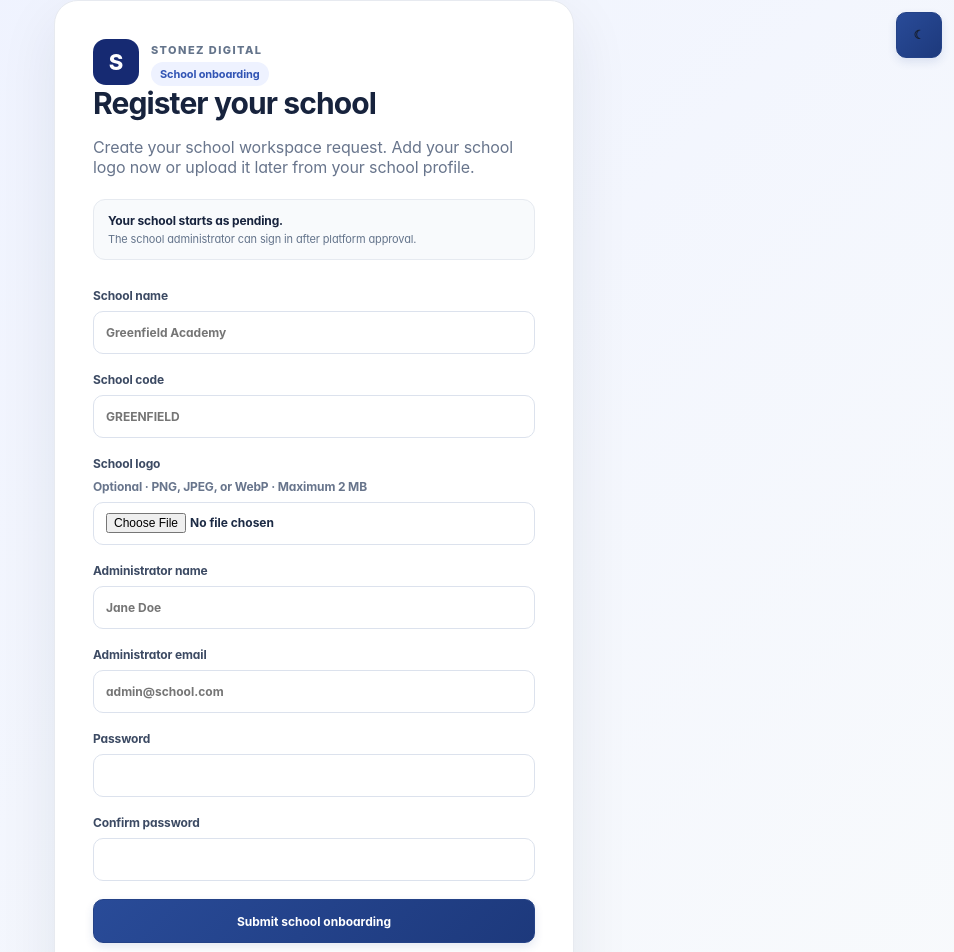
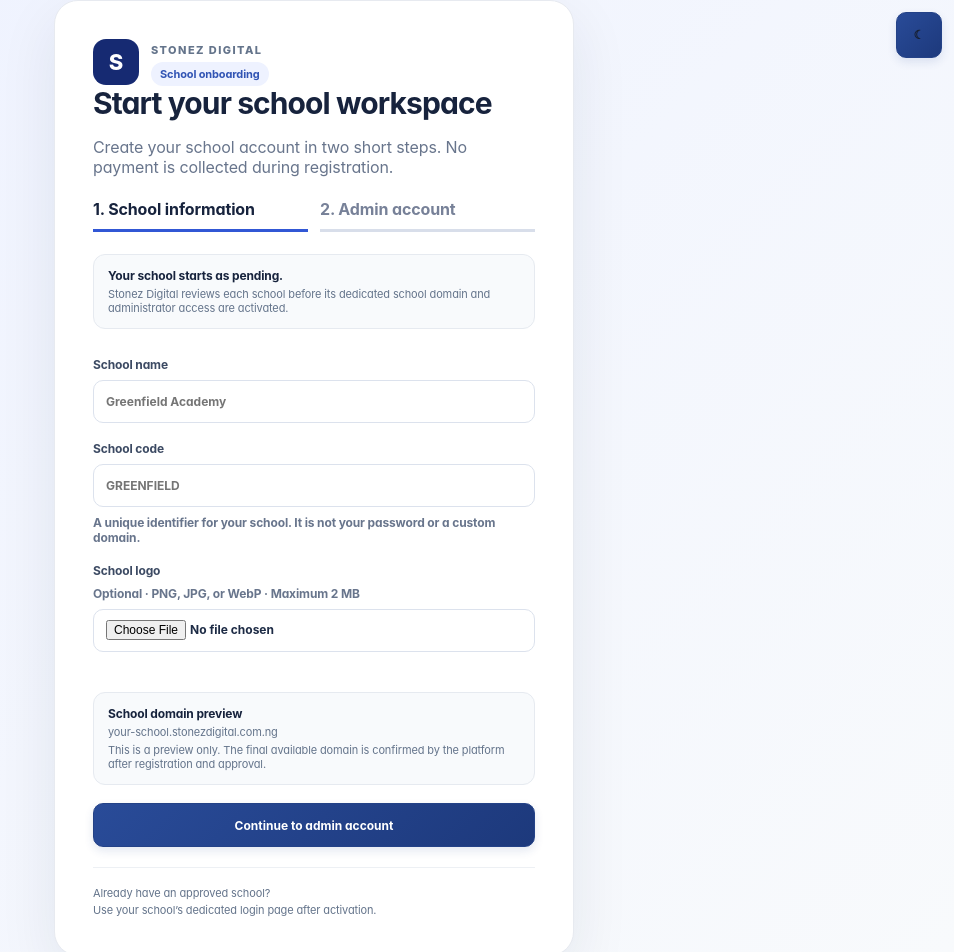
Before and after one commit to Stonez-Digital/user-management-app, a Next.js app in the folder frontend/: page /school-signup in a window 1280 px wide. Shown: the top 952 px of the page, without its empty margins (326-1280 px from the left). Built offline with nearby package versions, Linux system fonts and the light colour scheme.

Commit message:
Enhance school signup with two-step onboarding

```diff
--- a/frontend/app/school-signup/page.tsx
+++ b/frontend/app/school-signup/page.tsx
@@ -1,57 +1,113 @@
 "use client";
+
 import {useState} from "react";
 
-async function readResponse(response:Response){const text=await response.text();if(!text)return {};try{return JSON.parse(text)}catch{return {error:`API returned HTTP ${response.status}`}}}
+type SignupForm = {
+ school_name:string; school_code:string; admin_name:string;
+ admin_email:string; admin_password:string; confirm_password:string;
+};
+
+async function readResponse(response:Response){
+ const text=await response.text();
+ if(!text)return {};
+ try{return JSON.parse(text)}catch{return {error:`API returned HTTP ${response.status}`}}
+}
 
 const allowedLogoTypes=["image/png","image/jpeg","image/webp"];
 const maxLogoBytes=2*1024*1024;
 
+function previewSlug(name:string){
+ return name.trim().toLowerCase().replace(/[^a-z0-9]+/g,"-").replace(/^-|-$/g,"").slice(0,60)||"your-school";
+}
+
 export default function SchoolSignup(){
- const [form,setForm]=useState({school_name:"",school_code:"",admin_name:"",admin_email:"",admin_password:"",confirm_password:""});
+ const [step,setStep]=useState<1|2>(1);
+ const [form,setForm]=useState<SignupForm>({school_name:"",school_code:"",admin_name:"",admin_email:"",admin_password:"",confirm_password:""});
  const [logo,setLogo]=useState<File|null>(null);
- const [error,setError]=useState(""); const [success,setSuccess]=useState(""); const [assignedDomain,setAssignedDomain]=useState(""); const [loading,setLoading]=useState(false);
- function update(key:string,value:string){setForm(v=>({...v,[key]:value}))}
+ const [error,setError]=useState("");
+ const [success,setSuccess]=useState("");
+ const [assignedDomain,setAssignedDomain]=useState("");
+ const [loading,setLoading]=useState(false);
+
+ function update(key:keyof SignupForm,value:string){
+  setForm(current=>({...current,[key]:value}));
+ }
+
  function selectLogo(file:File|null){
   setError("");
-  if(!file){setLogo(null);return}
-  if(!allowedLogoTypes.includes(file.type)){setError("School logo must be a PNG, JPEG, or WebP image.");return}
-  if(file.size===0||file.size>maxLogoBytes){setError("School logo must be no larger than 2 MB.");return}
+  if(!file){setLogo(null);return;}
+  if(!allowedLogoTypes.includes(file.type)){setError("School logo must be a PNG, JPEG, or WebP image.");return;}
+  if(file.size===0||file.size>maxLogoBytes){setError("School logo must be no larger than 2 MB. This matches the current secure upload limit.");return;}
   setLogo(file);
  }
- async function submit(e:React.FormEvent){
-  e.preventDefault();setError("");setSuccess("");setAssignedDomain("");
-  if(form.admin_password!==form.confirm_password){setError("Passwords do not match");return}
+
+ function continueToAdmin(event:React.FormEvent<HTMLFormElement>){
+  event.preventDefault();
+  setError("");
+  if(!form.school_name.trim()||form.school_name.trim().length<2){setError("Enter your school name to continue.");return;}
+  if(!/^[A-Z0-9-]{2,50}$/.test(form.school_code.trim())){setError("Use a school code with 2–50 letters, numbers, or hyphens.");return;}
+  setStep(2);
+ }
+
+ async function submit(event:React.FormEvent<HTMLFormElement>){
+  event.preventDefault();
+  setError("");setSuccess("");setAssignedDomain("");
+  if(form.admin_password!==form.confirm_password){setError("Passwords do not match.");return;}
+  if(form.admin_password.length<8){setError("Use a password with at least 8 characters.");return;}
   setLoading(true);
   try{
    const payload=new FormData();
-   payload.append("school_name",form.school_name);
-   payload.append("school_code",form.school_code);
-   payload.append("admin_name",form.admin_name);
-   payload.append("admin_email",form.admin_email);
+   payload.append("school_name",form.school_name.trim());
+   payload.append("school_code",form.school_code.trim().toUpperCase());
+   payload.append("admin_name",form.admin_name.trim());
+   payload.append("admin_email",form.admin_email.trim());
    payload.append("admin_password",form.admin_password);
    if(logo)payload.append("logo",logo,logo.name);
-   const r=await fetch("/backend/auth/school-signup",{method:"POST",body:payload});
-   const d=await readResponse(r);
-   if(!r.ok)throw Error(d?.error?.message||d?.error||"Unable to submit school onboarding");
-   setAssignedDomain(d?.school?.domain||"");
-   setSuccess("School registration submitted. Your school logo has been saved with the registration. Your school domain will become active after Stonez Digital approves the school.");
-  }catch(e){setError(e instanceof Error?e.message:"Unable to submit school onboarding")}finally{setLoading(false)}
+   const response=await fetch("/backend/auth/school-signup",{method:"POST",body:payload});
+   const data=await readResponse(response);
+   if(!response.ok)throw Error(data?.error?.message||data?.error||"Unable to submit school onboarding.");
+   setAssignedDomain(data?.school?.domain||"");
+   setSuccess("Your school registration has been submitted. Your school workspace is pending approval by Stonez Digital. The administrator can sign in after approval and domain activation.");
+  }catch(err){
+   setError(err instanceof Error?err.message:"Unable to submit school onboarding.");
+  }finally{setLoading(false);}
  }
- return <main className="auth-shell"><section className="auth-card auth-card-wide">
-  <div className="auth-brand"><div className="brand-mark">S</div><div><p className="eyebrow">STONEZ DIGITAL</p><span className="tenant-badge">School onboarding</span></div></div>
-  <h1>Register your school</h1><p className="muted">Create your school workspace request. Add your school logo now or upload it later from your school profile.</p>
-  <div className="tenant-note"><strong>Your school starts as pending.</strong><span>The school administrator can sign in after platform approval.</span></div>
-  <form onSubmit={submit} className="form">
-   <label>School name<input value={form.school_name} onChange={e=>update("school_name",e.target.value)} placeholder="Greenfield Academy" required/></label>
-   <label>School code<input value={form.school_code} onChange={e=>update("school_code",e.target.value.toUpperCase())} placeholder="GREENFIELD" maxLength={50} required/></label>
-   <label>School logo <span className="muted">Optional · PNG, JPEG, or WebP · Maximum 2 MB</span><input type="file" accept="image/png,image/jpeg,image/webp" onChange={e=>selectLogo(e.target.files?.[0]||null)}/>{logo&&<span className="muted">Selected: {logo.name} · {(logo.size/1024).toFixed(0)} KB</span>}</label>
-   <label>Administrator name<input value={form.admin_name} onChange={e=>update("admin_name",e.target.value)} placeholder="Jane Doe" required/></label>
-   <label>Administrator email<input type="email" value={form.admin_email} onChange={e=>update("admin_email",e.target.value)} placeholder="admin@school.com" required/></label>
-   <label>Password<input type="password" value={form.admin_password} onChange={e=>update("admin_password",e.target.value)} minLength={8} autoComplete="new-password" required/></label>
-   <label>Confirm password<input type="password" value={form.confirm_password} onChange={e=>update("confirm_password",e.target.value)} minLength={8} autoComplete="new-password" required/></label>
-   {error&&<div className="error" role="alert">{error}</div>}{success&&<div className="success" role="status">{success}{assignedDomain&&<p><strong>Your reserved school domain:</strong> https://{assignedDomain}</p>}<p>Your school administrator can sign in after approval and domain activation.</p></div>}
-   <button disabled={loading}>{loading?"Submitting...":"Submit school onboarding"}</button>
-  </form>
-  <div className="auth-footer"><span>Already have an approved school?</span><span>Your school domain will be available after approval.</span></div>
- </section></main>
+
+ return <main className="auth-shell">
+  <section className="auth-card auth-card-wide">
+   <div className="auth-brand"><div className="brand-mark">S</div><div><p className="eyebrow">STONEZ DIGITAL</p><span className="tenant-badge">School onboarding</span></div></div>
+   <h1>Start your school workspace</h1>
+   <p className="muted">Create your school account in two short steps. No payment is collected during registration.</p>
+   <div aria-label="Registration progress" style={{display:"flex",gap:12,margin:"22px 0"}}>
+    <div style={{flex:1,borderBottom:step===1?"3px solid #3157d5":"3px solid #16a36a",paddingBottom:10}}><strong>1. School information</strong></div>
+    <div style={{flex:1,borderBottom:step===2?"3px solid #3157d5":"3px solid #d8deea",paddingBottom:10,color:step===2?"inherit":"#778198"}}><strong>2. Admin account</strong></div>
+   </div>
+   <div className="tenant-note"><strong>Your school starts as pending.</strong><span>Stonez Digital reviews each school before its dedicated school domain and administrator access are activated.</span></div>
+
+   {!success&&step===1&&<form onSubmit={continueToAdmin} className="form">
+    <label>School name<input value={form.school_name} onChange={event=>update("school_name",event.target.value)} placeholder="Greenfield Academy" minLength={2} maxLength={160} autoComplete="organization" required/></label>
+    <label>School code<input value={form.school_code} onChange={event=>update("school_code",event.target.value.toUpperCase().replace(/[^A-Z0-9-]/g,""))} placeholder="GREENFIELD" minLength={2} maxLength={50} pattern="[A-Z0-9-]{2,50}" required/><span className="muted">A unique identifier for your school. It is not your password or a custom domain.</span></label>
+    <label>School logo <span className="muted">Optional · PNG, JPG, or WebP · Maximum 2 MB</span><input type="file" accept="image/png,image/jpeg,image/webp" onChange={event=>selectLogo(event.target.files?.[0]||null)}/>{logo&&<span className="muted">Selected: {logo.name} · {(logo.size/1024).toFixed(0)} KB</span>}</label>
+    <div className="tenant-note"><strong>School domain preview</strong><span>{previewSlug(form.school_name)}.stonezdigital.com.ng</span><span className="muted">This is a preview only. The final available domain is confirmed by the platform after registration and approval.</span></div>
+    {error&&<div className="error" role="alert">{error}</div>}
+    <button type="submit">Continue to admin account</button>
+   </form>}
+
+   {!success&&step===2&&<form onSubmit={submit} className="form">
+    <div className="tenant-note"><strong>{form.school_name}</strong><span>School code: {form.school_code}</span><span>Now create the first school administrator account.</span></div>
+    <label>Administrator full name<input value={form.admin_name} onChange={event=>update("admin_name",event.target.value)} placeholder="Jane Doe" minLength={2} maxLength={100} autoComplete="name" required/></label>
+    <label>Administrator email<input type="email" value={form.admin_email} onChange={event=>update("admin_email",event.target.value)} placeholder="admin@school.com" maxLength={255} autoComplete="email" required/></label>
+    <label>Password<input type="password" value={form.admin_password} onChange={event=>update("admin_password",event.target.value)} minLength={8} maxLength={128} autoComplete="new-password" required/></label>
+    <label>Confirm password<input type="password" value={form.confirm_password} onChange={event=>update("confirm_password",event.target.value)} minLength={8} maxLength={128} autoComplete="new-password" required/></label>
+    {error&&<div className="error" role="alert">{error}</div>}
+    <div style={{display:"flex",gap:12,flexWrap:"wrap"}}>
+     <button type="button" className="secondary-button" disabled={loading} onClick={()=>{setError("");setStep(1);}}>Back</button>
+     <button type="submit" disabled={loading}>{loading?"Submitting...":"Submit school registration"}</button>
+    </div>
+   </form>}
+
+   {success&&<div className="success" role="status"><strong>Registration received</strong><p>{success}</p>{assignedDomain&&<p><strong>Requested school domain:</strong> https://{assignedDomain}</p>}<p>Keep this page for your records. You do not need to register again while approval is pending.</p></div>}
+   <div className="auth-footer"><span>Already have an approved school?</span><span>Use your school’s dedicated login page after activation.</span></div>
+  </section>
+ </main>;
 }
```
